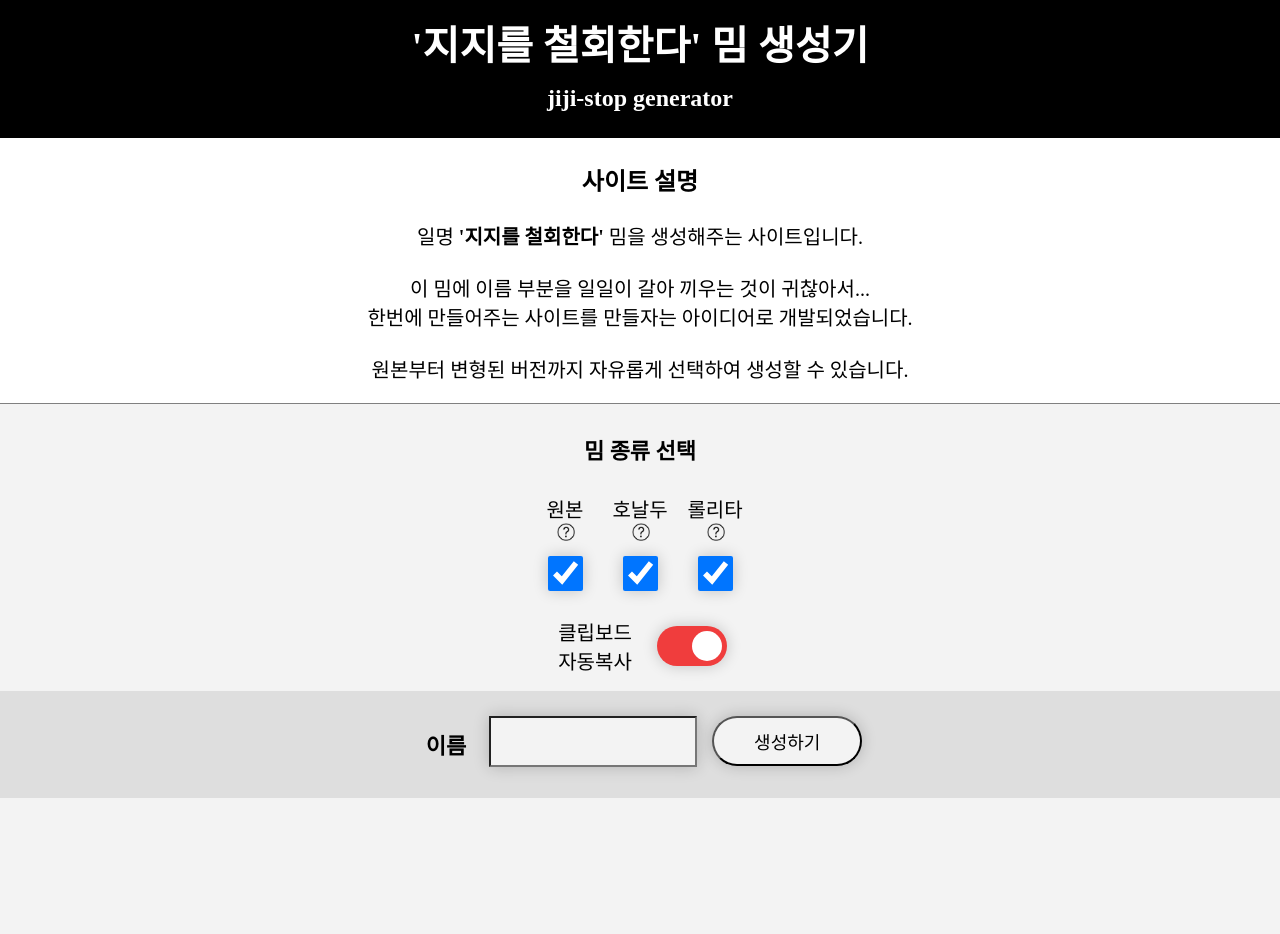
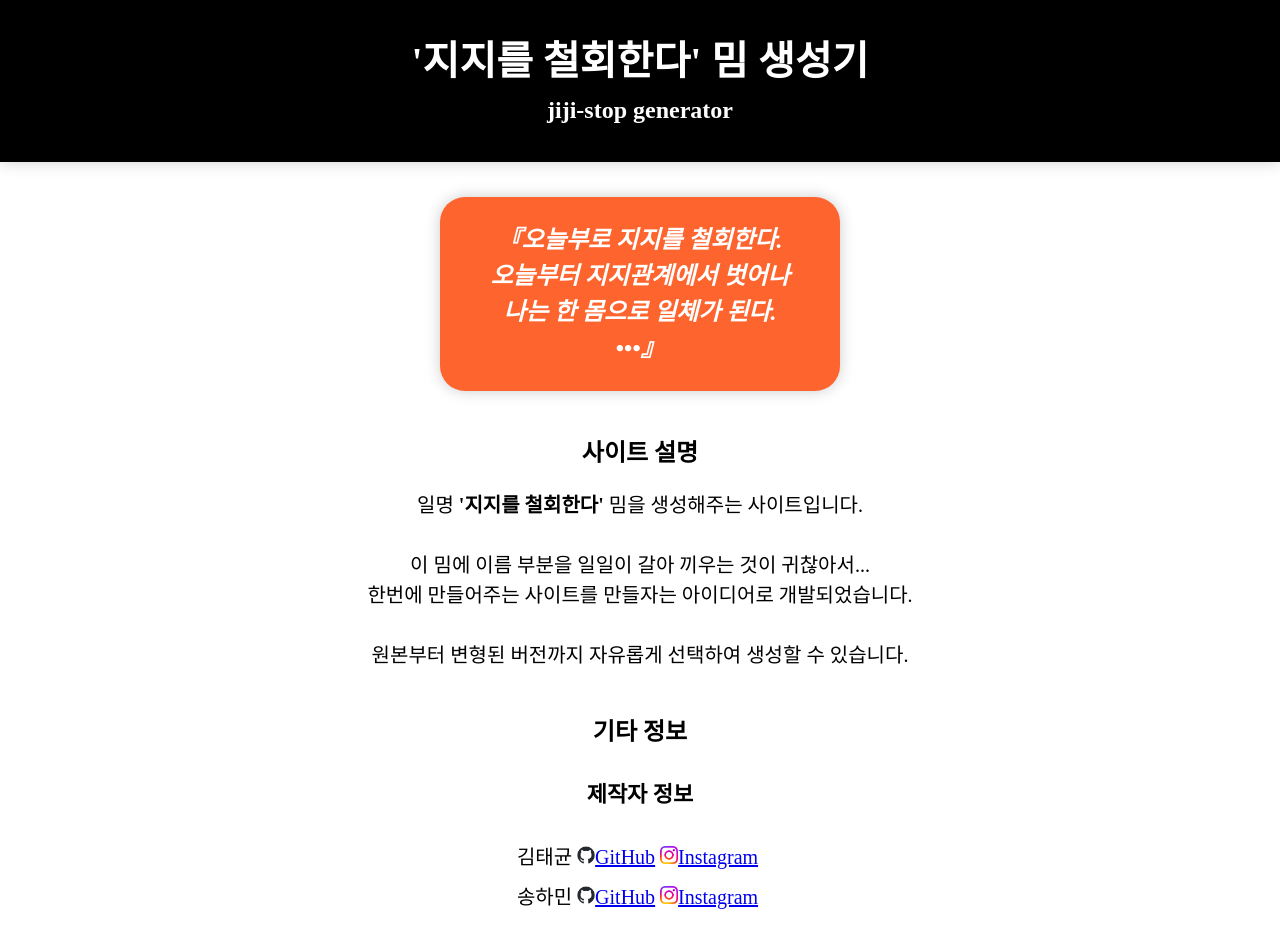
Before and after one commit to ktk-ring/jiji-stop, a React (Create React App) app: page / in a window 1280 px wide. Shown: the top 934 px of the page. Built offline with nearby package versions, Linux system fonts and the light colour scheme; a web font is replaced by a local one.

Commit message:
Update Interface

```diff
--- a/src/App.css
+++ b/src/App.css
@@ -2,6 +2,7 @@
 
 .App {
   font-family: 'Pretendard';
+  font-weight: 500;
   text-align: center;
   font-size: 20px;
   white-space: pre-line;
@@ -13,18 +14,37 @@ div {
 
 h2 {
   font-size: 24px;
-  padding-top: 24px;
+  padding-bottom: 6px;
+  line-height: 50%;
 }
-h3{
+h3 {
   font-size: 24px;
 }
-h4{
+.title_box {
+  display: flex;
+  justify-content: center;
+  width: 400px;
+  font-size: 24px;
+  font-style: italic;
+  line-height: 36px;
+  border-radius: 25px;
+  background-color: #fe642e;
+  box-shadow: 0 0 15px rgba(0 0 0 / 20%);
+  color: #fff;
+  padding: 25px 0;
+  margin: 35px auto 25px;
+}
+h4 {
   font-size: 22px;
+}
+p {
+  line-height: 150%;
 }
 
 button {
   width: 150px;
   height: 50px;
+  font-size: 18px;
   display: block;
   position: relative;
   border-radius: 25px;
@@ -32,7 +52,7 @@ button {
   box-shadow: 0 0 15px rgba(0 0 0 / 20%);
   cursor: pointer;
   margin: 25px 0;
-  font-size: 18px;
+
 }
 
 input[type="text"] {
@@ -45,26 +65,33 @@ input[type="text"] {
   margin: 25px 15px;
 }
 
+
 .list {
   padding: 0 20px;
   text-align: center;
   border-bottom: 1px solid gray;
 }
 
+.logo {
+  width: 18px;
+}
+
 .mainTitle {
   display: flex;
   justify-content: center;
-  background: black;
+  background-color: black;
   line-height: 0;
   width: 100%;
-  color: white;
+  color: #fff;
+  box-shadow: 0 0 15px rgba(0 0 0 / 20%);
   padding: 0 20px;
 }
 
 .input {
   display: flex;
   justify-content: center;
-  background: #dedede;
+  background: #cdcdcd;
+  border-bottom: 1px solid gray;
   padding: 0 10px;
 }
 .output {
@@ -81,7 +108,7 @@ input[type="text"] {
   text-align: left;
   font-size: 18px;
   background: #f3f3f3;
-  padding: 0 60px;
+  padding: 0 10%;
 }
 
 .select {
@@ -93,7 +120,6 @@ input[type="text"] {
 
 .info {
   width: 18px;
-  margin-left: 2px;
 }
 
 .check {
@@ -109,13 +135,13 @@ input[type="text"] {
 
 .tooltip {
   position: absolute;
-  bottom: 500px;
+  bottom: 0px;
   z-index: 999;
   background-color: #333;
   color: #fff;
-  padding: 10px;
-  border-radius: 20px;
-  font-size: 14px;
+  padding: 17px 25px;
+  border-radius: 25px;
+  font-size: 16px;
   white-space: nowrap;
   pointer-events: none;
 }
@@ -126,13 +152,13 @@ input[type="text"] {
   display: block;
   position: relative;
   border-radius: 20px;
-  background-color: #ffffff;
+  background-color: #fff;
   box-shadow: 0 0 15px rgba(0 0 0 / 20%);
   cursor: pointer;
   margin: 25px 10px;
 }
 #autoCopy:checked ~ .toggleSwitch {
-  background: #f03d3d;
+  background: #fe642e;
   transition: all 0.2s ease-in;
 }
 
@@ -144,12 +170,12 @@ input[type="text"] {
   left: 5px;
   transform: translateY(-50%);
   border-radius: 50%;
-  background: #f03d3d;
+  background: #fe642e;
   transition: all 0.2s ease-in;
 }
 #autoCopy:checked ~ .toggleSwitch .toggleButton {
   left: calc(100% - 35px);
-  background: #ffffff;
+  background: #fff;
 }
 
 @media (prefers-reduced-motion: no-preference) {
@@ -166,5 +192,5 @@ input[type="text"] {
   align-items: center;
   justify-content: center;
   font-size: calc(10px + 2vmin);
-  color: white;
+  color: #fff;
 }
--- a/src/App.jsx
+++ b/src/App.jsx
@@ -14,15 +14,45 @@ function App() {
         </p>
       </div>
 
+      <h3 className="title_box">『오늘부로 지지를 철회한다.<br/>오늘부터 지지관계에서 벗어나<br/>나는 한 몸으로 일체가 된다.<br/>•••』</h3>
+
       <div className="list">
-        <h3>사이트 설명</h3>
+        <h3 style={{margin: "42px auto 22px auto"}}>사이트 설명</h3>
         <p>
-          일명 <span style={{ fontWeight: "bolder" }}>'지지를 철회한다'</span> 밈을 생성해주는 사이트입니다.<br /><br />
+          일명 <span style={{ fontWeight: "800" }}>'지지를 철회한다'</span> 밈을 생성해주는 사이트입니다.<br /><br />
 
           이 밈에 이름 부분을 일일이 갈아 끼우는 것이 귀찮아서... <br />
           한번에 만들어주는 사이트를 만들자는 아이디어로 개발되었습니다.<br /><br />
 
           원본부터 변형된 버전까지 자유롭게 선택하여 생성할 수 있습니다.<br />
+        </p>
+        <h3 style={{margin: "42px auto 22px auto"}}>기타 정보</h3>
+        <h4>제작자 정보</h4>
+        <p style={{lineHeight: "200%"}}>
+          김태균&nbsp;
+          <a href="https://www.github.com/ktk-ring/" target="_blank">
+            <img className="logo"
+              alt="GitHub_Logo"
+              src="img/logo_github.png"
+            />GitHub</a>&nbsp;
+          <a href="https://www.instagram.com/ring_squaredd/" target="_blank">
+          <img className="logo"
+              alt="Instagram_Logo"
+              src="img/logo_instagram.png"
+            />Instagram</a>&nbsp;
+          <br/>
+          송하민&nbsp;
+          <a href="https://www.github.com/kegani42/" target="_blank">
+            <img className="logo"
+              alt="GitHub_Logo"
+              src="img/logo_github.png"
+            />GitHub</a>&nbsp;
+          <a href="https://www.instagram.com/taf_42" target="_blank">
+          <img className="logo"
+              alt="Instagram_Logo"
+              src="img/logo_instagram.png"
+            />Instagram</a>&nbsp;
+          <p style={{fontSize: "16px"}}>공동 기획 및 공동 제작</p>
         </p>
       </div>
 
@@ -206,10 +236,12 @@ ${textInput}, 나.`
         </button>
       </div>
 
-      <div>
-        <div className="outputText">
-          <p ref={textRef}>{text}</p> {/* 텍스트 출력*/}
-        </div>
+      <div className="output">
+        <h4>결과물</h4>
+      </div>
+
+      <div className="outputText">
+        <p ref={textRef}>{text}</p> {/* 텍스트 출력*/}
       </div>
 
       <div className="output">
```
Also changed, not shown: public/img/logo_github.png (added), public/img/logo_instagram.png (added).
